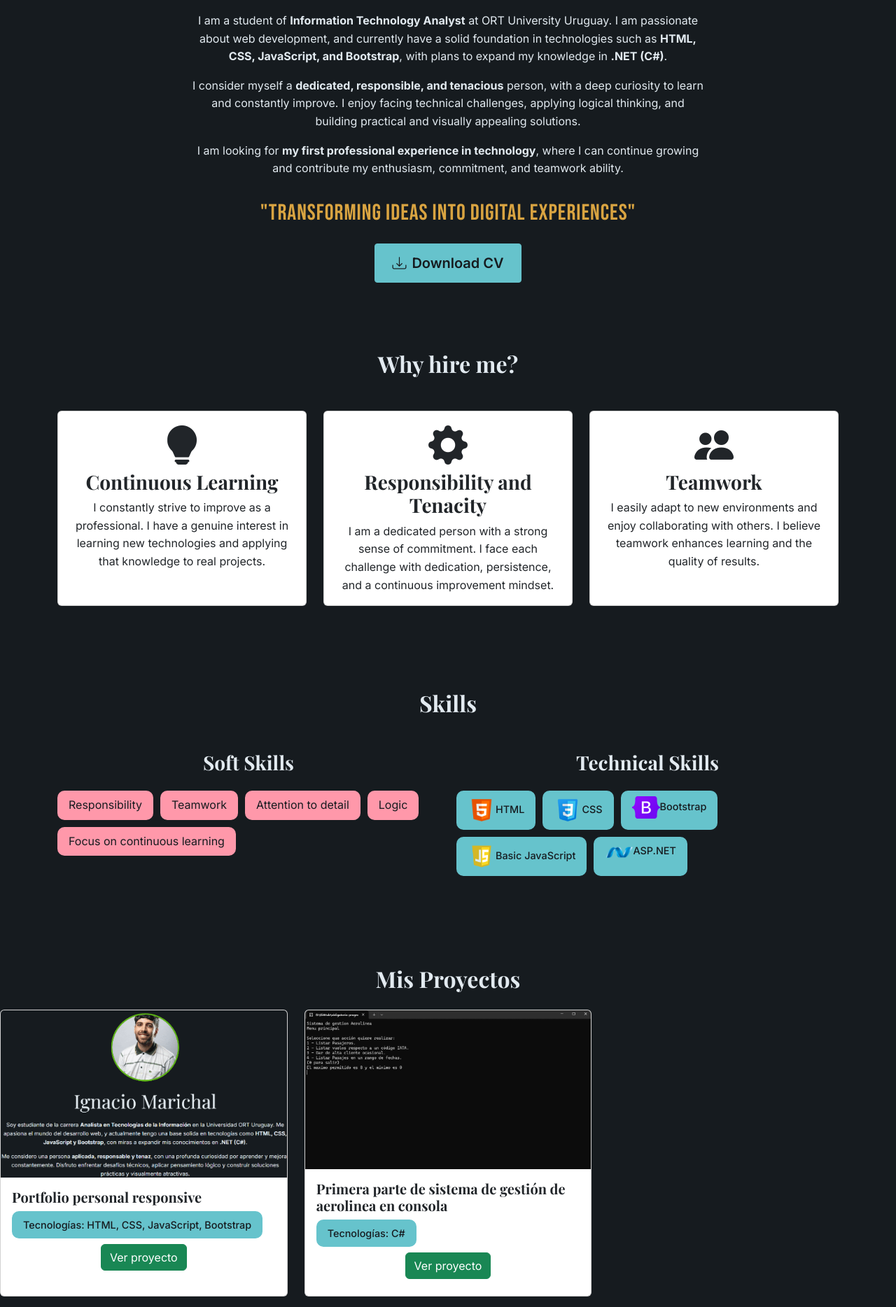
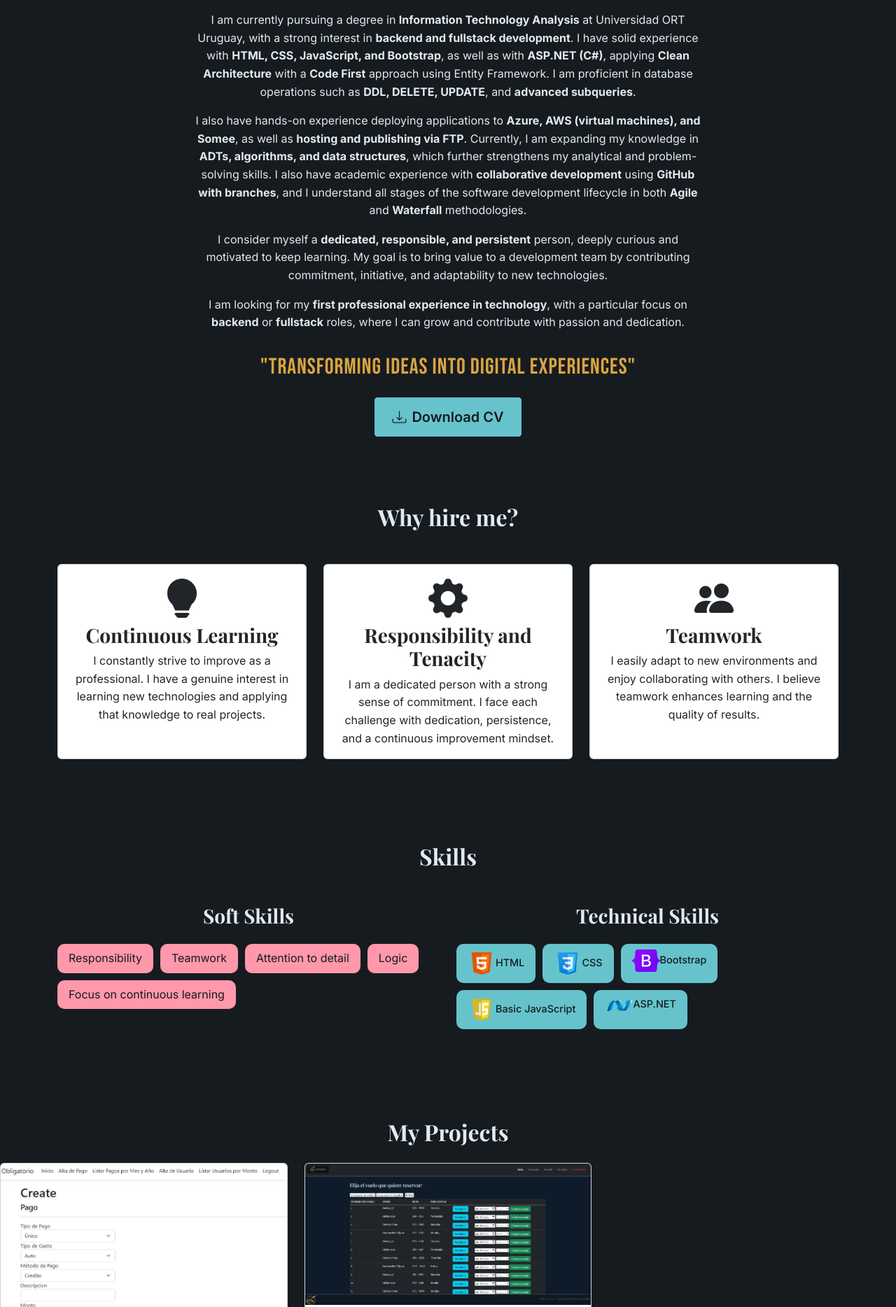
Before and after one commit to MaxdemonIM/portfolio-ignacio-marichal, a plain HTML site: page index-en.html in a window 1280 px wide. Shown: the part 460-2328 px from the top of the page at 70% size. Drawn offline with nearby package versions, Linux system fonts and the light colour scheme.

Commit message:
Fixes varios y actualización de proyectos

```diff
--- a/index-en.html
+++ b/index-en.html
@@ -42,7 +42,7 @@
             </li>
             <li class="nav-item">
               <a class="nav-link" href="#proyectos">
-                Proyects
+                ProjWects
               </a>
             </li>
             <li class="nav-item">
@@ -72,17 +72,25 @@
               <img src="img/cvPort.webp" alt="Profile" class="profile-image">
             </div>
             <h1 class="display-4 mb-3">Ignacio Marichal</h1>
-            <p class="lead  mb-4">
+            <p class="lead mb-4">
               <p>
-                I am a student of <strong>Information Technology Analyst</strong> at ORT University Uruguay. I am passionate about web development, and currently have a solid foundation in technologies such as <strong>HTML, CSS, JavaScript, and Bootstrap</strong>, with plans to expand my knowledge in <strong>.NET (C#)</strong>.
+                I am currently pursuing a degree in <strong>Information Technology Analysis</strong> at Universidad ORT Uruguay, with a strong interest in <strong>backend and fullstack development</strong>.
+                I have solid experience with <strong>HTML, CSS, JavaScript, and Bootstrap</strong>, as well as with <strong>ASP.NET (C#)</strong>, applying <strong>Clean Architecture</strong> with a <strong>Code First</strong> approach using Entity Framework.
+                I am proficient in database operations such as <strong>DDL, DELETE, UPDATE</strong>, and <strong>advanced subqueries</strong>.
               </p>
               <p>
-                I consider myself a <strong>dedicated, responsible, and tenacious</strong> person, with a deep curiosity to learn and constantly improve. I enjoy facing technical challenges, applying logical thinking, and building practical and visually appealing solutions.
+                I also have hands-on experience deploying applications to <strong>Azure, AWS (virtual machines), and Somee</strong>, as well as <strong>hosting and publishing via FTP</strong>.
+                Currently, I am expanding my knowledge in <strong>ADTs, algorithms, and data structures</strong>, which further strengthens my analytical and problem-solving skills.
+                I also have academic experience with <strong>collaborative development</strong> using <strong>GitHub with branches</strong>, and I understand all stages of the software development lifecycle in both <strong>Agile</strong> and <strong>Waterfall</strong> methodologies.
               </p>
               <p>
-                I am looking for <strong>my first professional experience in technology</strong>, where I can continue growing and contribute my enthusiasm, commitment, and teamwork ability.
+                I consider myself a <strong>dedicated, responsible, and persistent</strong> person, deeply curious and motivated to keep learning. My goal is to bring value to a development team by contributing commitment, initiative, and adaptability to new technologies.
+              </p>
+              <p>
+                I am looking for my <strong>first professional experience in technology</strong>, with a particular focus on <strong>backend</strong> or <strong>fullstack</strong> roles, where I can grow and contribute with passion and dedication.
               </p>
             </p>
+
             <div class="highlighted-phrase mb-4">
               "TRANSFORMING IDEAS INTO DIGITAL EXPERIENCES"
             </div>
@@ -172,7 +180,7 @@
 
 
     <section id="proyectos" class="py-5">
-      <h2 class="text-center mb-4">Mis Proyectos</h2>
+      <h2 class="text-center mb-4">My Projects</h2>
       <div id="lista-proyectos" class="row">
         <!-- Acá se cargarán los proyectos -->
       </div>
--- a/js/class.js
+++ b/js/class.js
@@ -26,6 +26,7 @@ const css = new Technology("img/css.webp", "CSS");
 const js = new Technology("img/javascript.webp", "JavaScript");
 const bootstrap = new Technology("img/bootstrap.webp", "Bootstrap");
 const csharp = new Technology("img/asp-net.webp", "C#");
+const sql = new Technology("img/sql.webp", "sql");
 
 
 // Agregarlas al sistema (mapa)
@@ -34,10 +35,12 @@ sistema.technologies.set("CSS", css);
 sistema.technologies.set("JavaScript", js);
 sistema.technologies.set("Bootstrap", bootstrap);
 sistema.technologies.set("C#", csharp);
+sistema.technologies.set("SQL", sql);
 
 
 // Agregar proyectos reales
 sistema.proyects.push(
-  new Proyect("img/portfolio.webp", "Portfolio personal responsive", [html, css, js, bootstrap], "https://github.com/MaxdemonIM/portfolio-ignacio-marichal"),
-  new Proyect("img/consoleapp.webp", "Primera parte de sistema de gestión de aerolinea en consola", [csharp], "#https://github.com/MaxdemonIM/obligatorio-programacion-2"),
+  new Proyect("img/controlDePagos.png", "Proyecto MVC Clean Arquitecture y API code-first con Entity Framework", [csharp], [sql], "https://github.com/Prog-P3-2025-2/M3C_IMEM"),
+
+  new Proyect("img/Altavia.png", "Proyecto académico MVC de aerolinea ficticia Altavia desplegado en Azure", [csharp], [bootstrap], [css], "#https://github.com/MaxdemonIM/obligatorio-programacion-2"),
 );
```
Also changed, not shown: index.html (+13 -5 lines), img/Altavia.png (added), img/Untitled.png (added), img/controlDePagos.png (added), img/cvPort.jpeg (added), img/cvPort.jpg (added), img/sql.webp (added), 2 other files.
